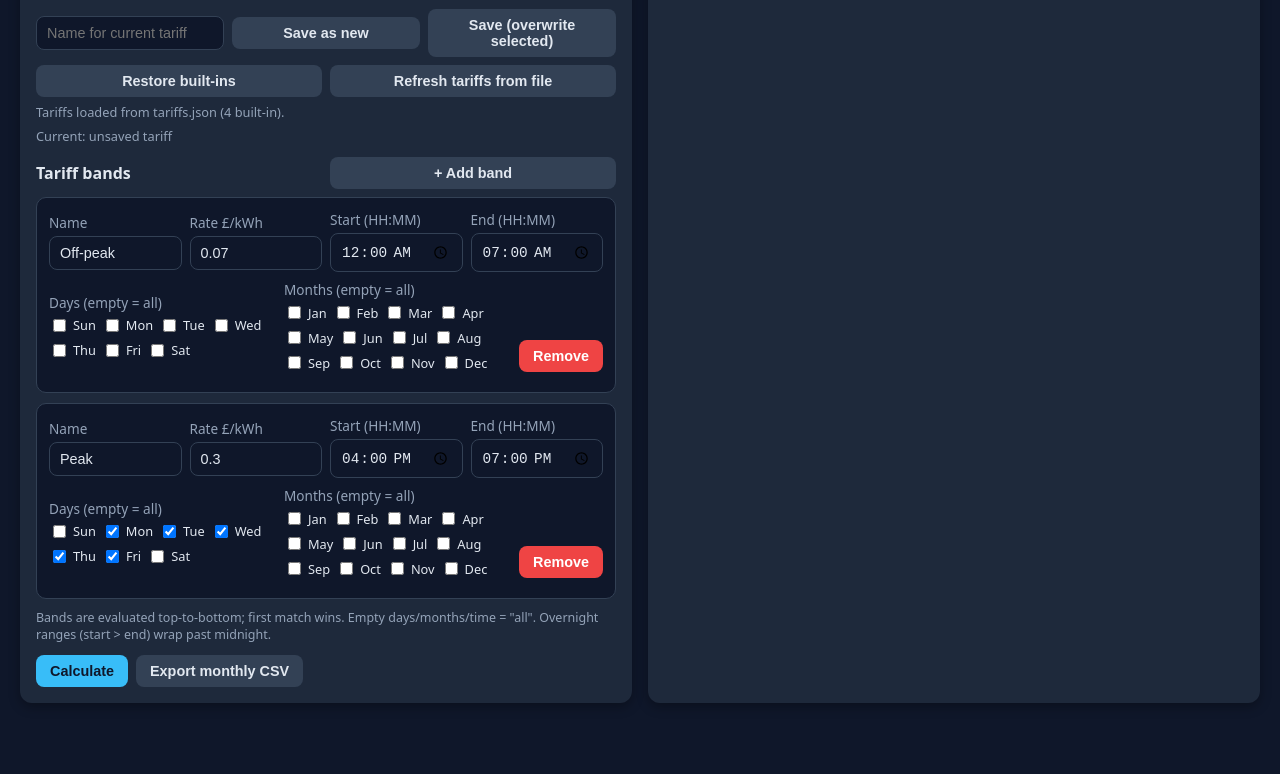
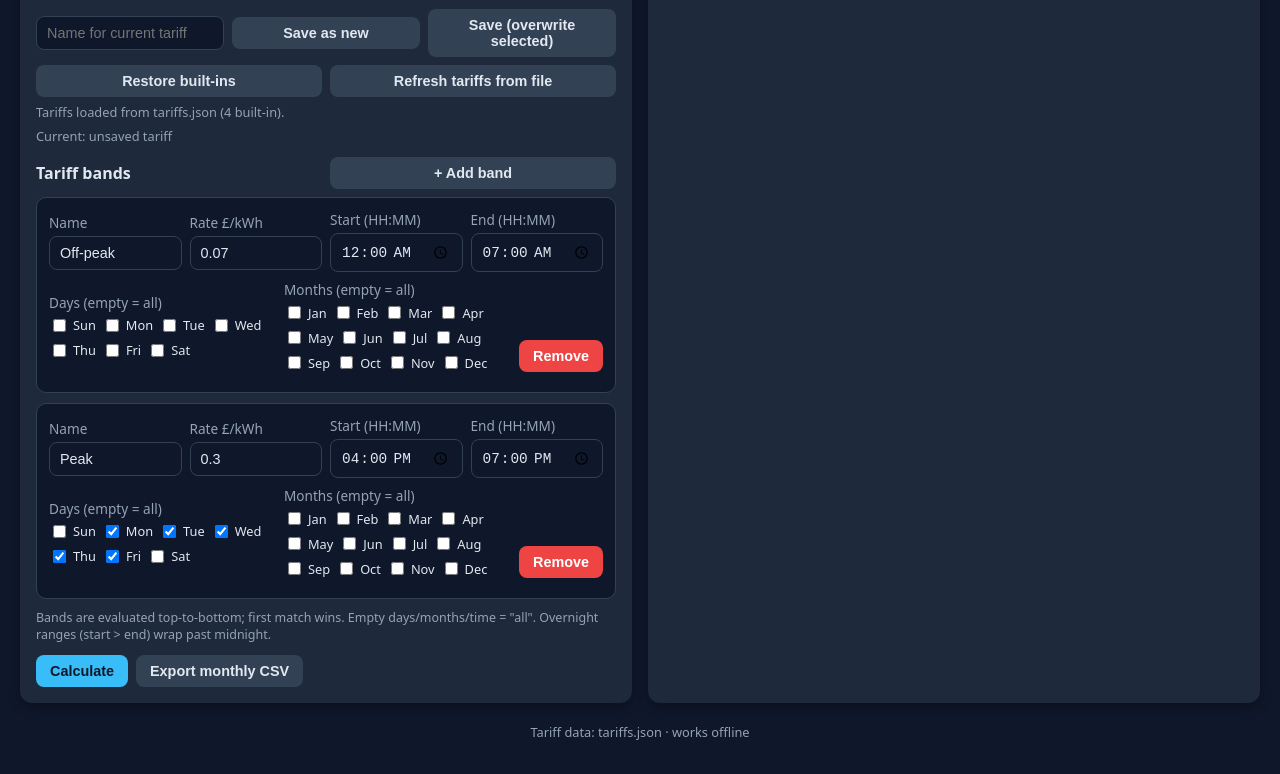
Before and after one commit to richbayliss/energy-tariff-calculator, a plain HTML site: page index.html in a window 1280 px wide. Shown: the part 878-1652 px from the top of the page. Before the commit the page ends 1601 px from the top, so only its background shows below. Drawn offline with Linux system fonts and the light colour scheme.

Commit message:
Add footer note; trigger Pages rebuild

```diff
--- a/index.html
+++ b/index.html
@@ -913,5 +913,6 @@ document.getElementById('export').addEventListener('click', ()=>{
   a.click();
 });
 </script>
+<p class="muted" style="margin-top:20px;text-align:center">Tariff data: tariffs.json · works offline</p>
 </body>
 </html>
```
Also changed, not shown: tariff_calculator.html (+1 -0 lines).
